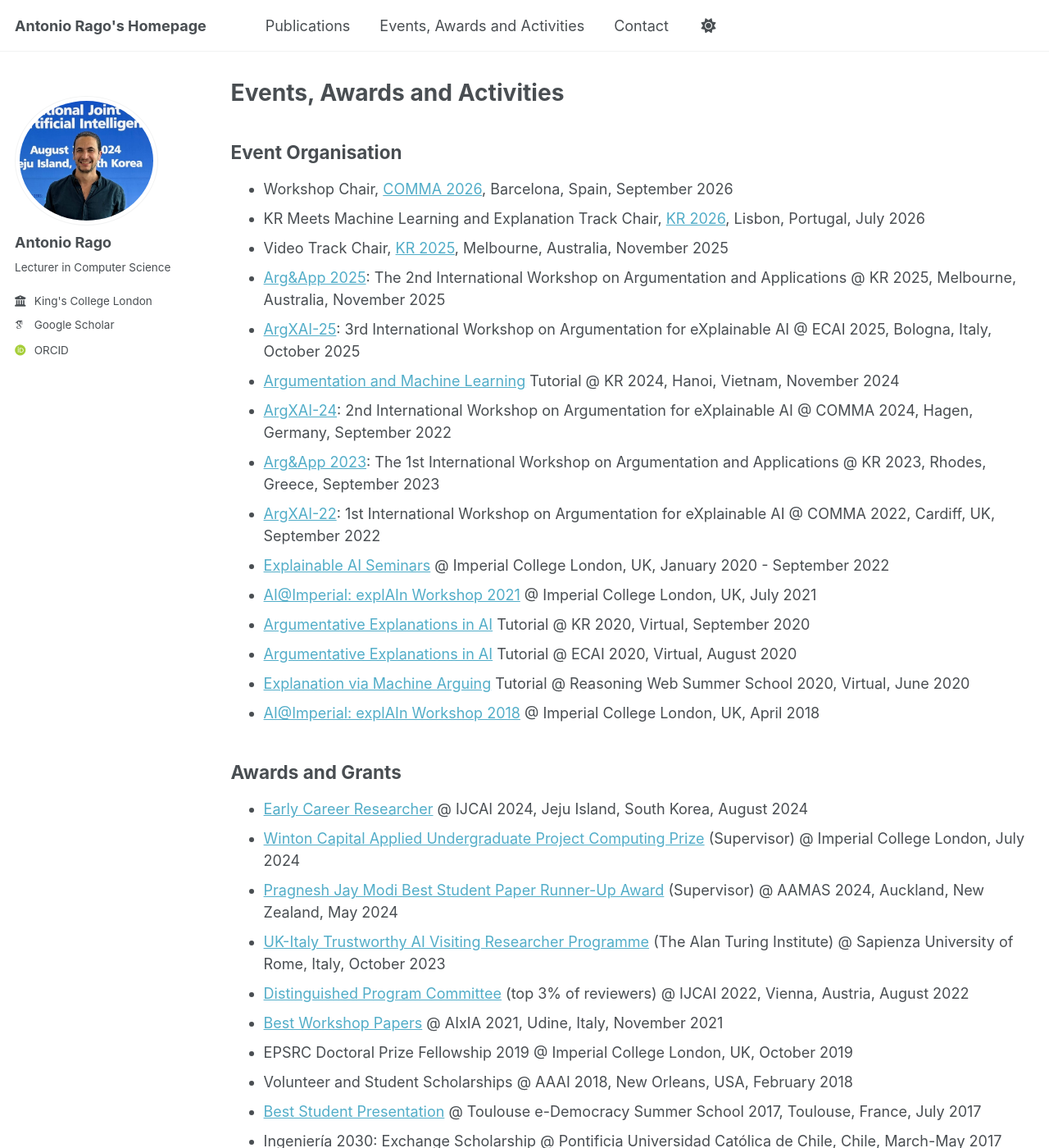
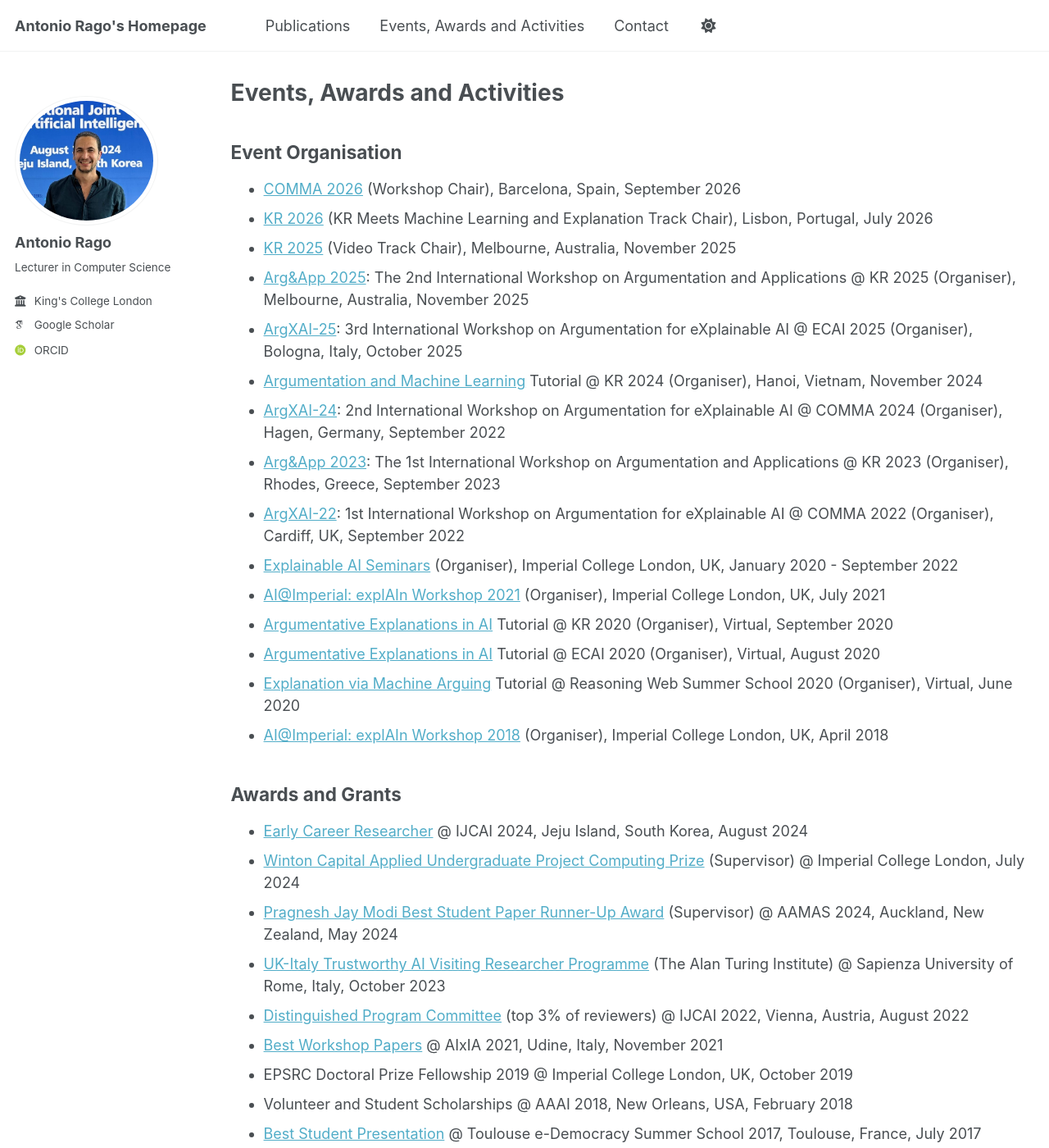
Before and after one commit to antoniorago/antoniorago.github.io, a Jekyll site: the page built from _pages/events.html, in a window 1280 px wide and 1400 px high. Shown: the whole window at 82% size. Built offline with Jekyll 4.4.1, drawn with Linux system fonts in a browser that asks for light colours; some web fonts are replaced; a script that is not in the unit is left out.

Commit message:
formatting

```diff
--- a/_pages/events.html
+++ b/_pages/events.html
@@ -12,21 +12,21 @@ author_profile: true
 
 
 <ul>
-    <li> Workshop Chair, <a href="https://comma2026.vercel.app">COMMA 2026</a>, Barcelona, Spain, September 2026</li>
-    <li> KR Meets Machine Learning and Explanation Track Chair, <a href="https://kr.org/KR2026/index.html">KR 2026</a>, Lisbon, Portugal, July 2026</li>
-    <li> Video Track Chair, <a href="https://kr.org/KR2025/index.html">KR 2025</a>, Melbourne, Australia, November 2025</li>
-    <li><a href="https://argapp-workshop.github.io/2025/">Arg&App 2025</a>: The 2nd International Workshop on Argumentation and Applications @ <!--<a href="https://kr.org/KR2023/">-->KR 2025<!--</a>-->, Melbourne, Australia, November 2025</li>
-    <li><a href="https://people.cs.umu.se/tkampik/argxai/2025.html">ArgXAI-25</a>: 3rd International Workshop on Argumentation for eXplainable AI @ <!--<a href="http://comma2024.krportal.org">-->ECAI 2025<!--</a>-->, Bologna, Italy, October 2025</li>
-    <li><a href="https://sites.google.com/green-lift.com/argumentation-and-ml">Argumentation and Machine Learning</a> Tutorial @ <!--<a href="https://kr.org/KR2023/">-->KR 2024<!--</a>-->, Hanoi, Vietnam, November 2024</li>
-    <li><a href="https://people.cs.umu.se/tkampik/argxai/2024.html">ArgXAI-24</a>: 2nd International Workshop on Argumentation for eXplainable AI @ <!--<a href="http://comma2024.krportal.org">-->COMMA 2024<!--</a>-->, Hagen, Germany, September 2022</li>
-  <li><a href="https://argapp-workshop.github.io/">Arg&App 2023</a>: The 1st International Workshop on Argumentation and Applications @ <!--<a href="https://kr.org/KR2023/">-->KR 2023<!--</a>-->, Rhodes, Greece, September 2023</li>
-    <li><a href="https://people.cs.umu.se/tkampik/argxai/2022.html">ArgXAI-22</a>: 1st International Workshop on Argumentation for eXplainable AI @ <!--<a href="https://comma22.cs.cf.ac.uk">-->COMMA 2022<!--</a>-->, Cardiff, UK, September 2022</li>
-    <li><a href="http://xaiseminars.doc.ic.ac.uk">Explainable AI Seminars</a> @ Imperial College London, UK, January 2020 - September 2022</li>
-  <li><a href="explainAI21/index.html">AI@Imperial: explAIn Workshop 2021</a> @ Imperial College London, UK, July 2021</li>
-    <li><a href="https://www.doc.ic.ac.uk/~afr114/krtutorial/index.html">Argumentative Explanations in AI</a> Tutorial @ <!--<a href="https://kr.org/KR2023/">-->KR 2020<!--</a>-->, Virtual, September 2020</li>
-    <li><a href="https://www.doc.ic.ac.uk/~afr114/ecaitutorial/">Argumentative Explanations in AI</a> Tutorial @ <!--<a href="https://kr.org/KR2023/">-->ECAI 2020<!--</a>-->, Virtual, August 2020</li>
-    <li><a href="https://2020.declarativeai.net/events/rw-summer-school/rw-lectures#h.p_A972Cg1LdfiT">Explanation via Machine Arguing</a> Tutorial @ <!--<a href="https://kr.org/KR2023/">-->Reasoning Web Summer School 2020<!--</a>-->, Virtual, June 2020</li>
-    <li><a href="explainAI/index.html">AI@Imperial: explAIn Workshop 2018</a> @ Imperial College London, UK, April 2018</li>
+    <li><a href="https://comma2026.vercel.app">COMMA 2026</a> (Workshop Chair), Barcelona, Spain, September 2026</li>
+    <li> <a href="https://kr.org/KR2026/index.html">KR 2026</a> (KR Meets Machine Learning and Explanation Track Chair), Lisbon, Portugal, July 2026</li>
+    <li><a href="https://kr.org/KR2025/index.html">KR 2025</a> (Video Track Chair), Melbourne, Australia, November 2025</li>
+    <li><a href="https://argapp-workshop.github.io/2025/">Arg&App 2025</a>: The 2nd International Workshop on Argumentation and Applications @ <!--<a href="https://kr.org/KR2023/">-->KR 2025<!--</a>--> (Organiser), Melbourne, Australia, November 2025</li>
+    <li><a href="https://people.cs.umu.se/tkampik/argxai/2025.html">ArgXAI-25</a>: 3rd International Workshop on Argumentation for eXplainable AI @ <!--<a href="http://comma2024.krportal.org">-->ECAI 2025<!--</a>--> (Organiser), Bologna, Italy, October 2025</li>
+    <li><a href="https://sites.google.com/green-lift.com/argumentation-and-ml">Argumentation and Machine Learning</a> Tutorial @ <!--<a href="https://kr.org/KR2023/">-->KR 2024<!--</a>--> (Organiser), Hanoi, Vietnam, November 2024</li>
+    <li><a href="https://people.cs.umu.se/tkampik/argxai/2024.html">ArgXAI-24</a>: 2nd International Workshop on Argumentation for eXplainable AI @ <!--<a href="http://comma2024.krportal.org">-->COMMA 2024<!--</a>--> (Organiser), Hagen, Germany, September 2022</li>
+  <li><a href="https://argapp-workshop.github.io/">Arg&App 2023</a>: The 1st International Workshop on Argumentation and Applications @ <!--<a href="https://kr.org/KR2023/">-->KR 2023<!--</a>--> (Organiser), Rhodes, Greece, September 2023</li>
+    <li><a href="https://people.cs.umu.se/tkampik/argxai/2022.html">ArgXAI-22</a>: 1st International Workshop on Argumentation for eXplainable AI @ <!--<a href="https://comma22.cs.cf.ac.uk">-->COMMA 2022<!--</a>--> (Organiser), Cardiff, UK, September 2022</li>
+    <li><a href="http://xaiseminars.doc.ic.ac.uk">Explainable AI Seminars</a> (Organiser), Imperial College London, UK, January 2020 - September 2022</li>
+  <li><a href="explainAI21/index.html">AI@Imperial: explAIn Workshop 2021</a> (Organiser), Imperial College London, UK, July 2021</li>
+    <li><a href="https://www.doc.ic.ac.uk/~afr114/krtutorial/index.html">Argumentative Explanations in AI</a> Tutorial @ <!--<a href="https://kr.org/KR2023/">-->KR 2020<!--</a>--> (Organiser), Virtual, September 2020</li>
+    <li><a href="https://www.doc.ic.ac.uk/~afr114/ecaitutorial/">Argumentative Explanations in AI</a> Tutorial @ <!--<a href="https://kr.org/KR2023/">-->ECAI 2020<!--</a>--> (Organiser), Virtual, August 2020</li>
+    <li><a href="https://2020.declarativeai.net/events/rw-summer-school/rw-lectures#h.p_A972Cg1LdfiT">Explanation via Machine Arguing</a> Tutorial @ <!--<a href="https://kr.org/KR2023/">-->Reasoning Web Summer School 2020<!--</a>--> (Organiser), Virtual, June 2020</li>
+    <li><a href="explainAI/index.html">AI@Imperial: explAIn Workshop 2018</a> (Organiser), Imperial College London, UK, April 2018</li>
 </ul>
 
 
```
